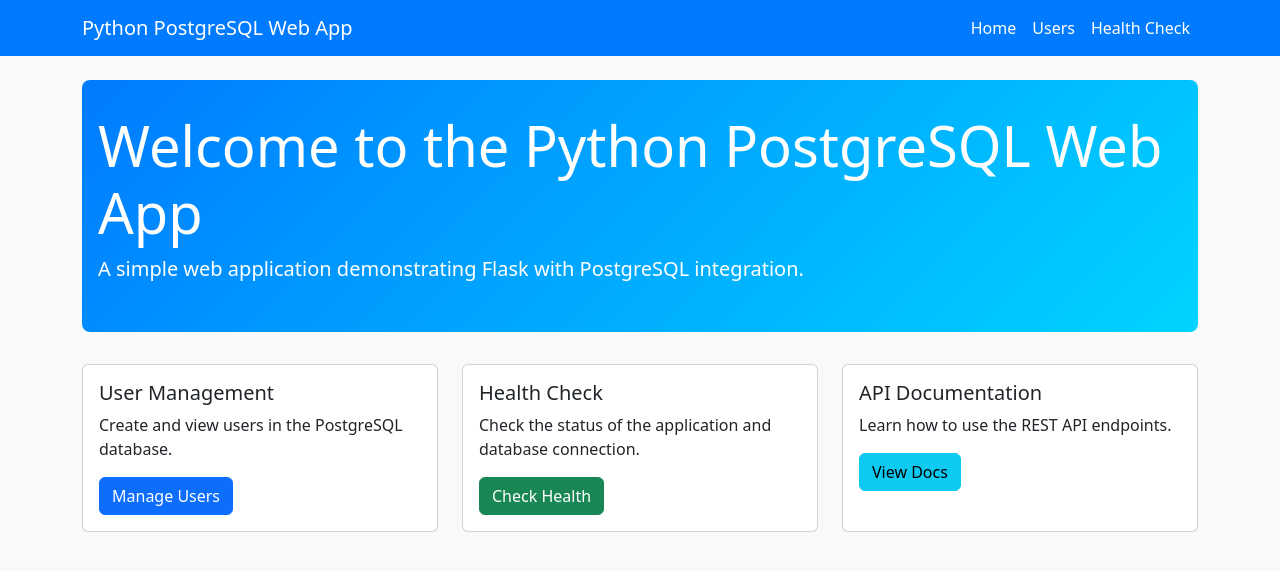
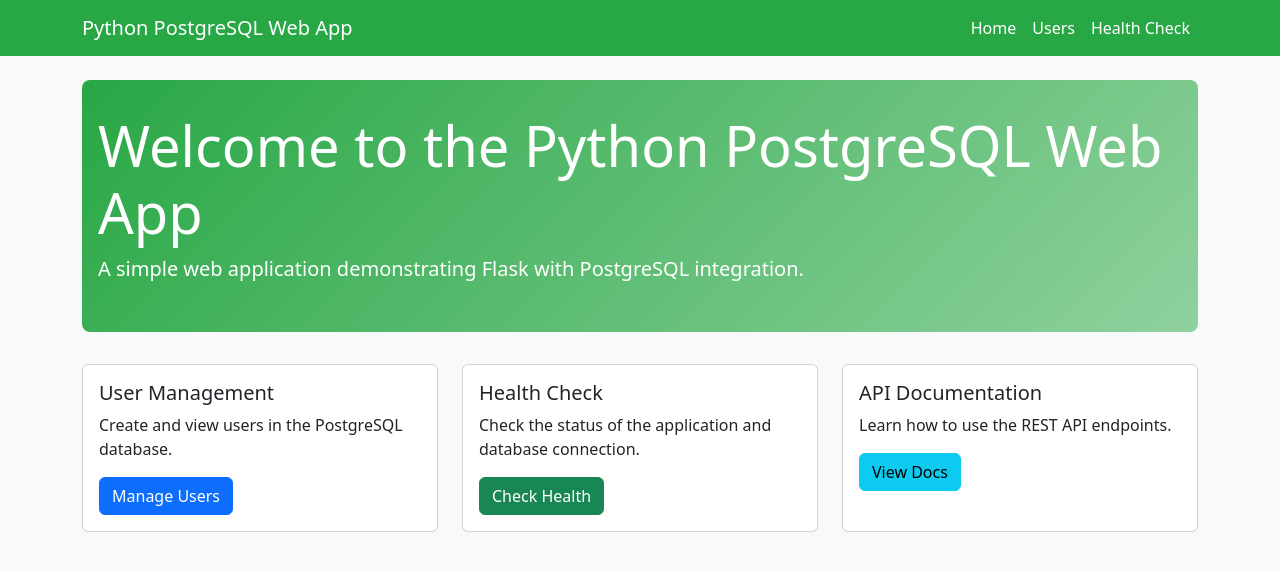
Before and after one commit to emmydush/Render, a Flask app: page / in a window 1280 px wide. Shown: the top 571 px of the page. Run offline with Flask 3, Linux system fonts and the light colour scheme; some libraries are stand-ins or nearby versions.

Commit message:
Update home page background to green gradient color

```diff
--- a/templates/base.html
+++ b/templates/base.html
@@ -10,13 +10,13 @@
             background-color: #f8f9fa;
         }
         .navbar {
-            background-color: #007bff;
+            background-color: #28a745;
         }
         .navbar-brand, .nav-link {
             color: white !important;
         }
         .jumbotron {
-            background: linear-gradient(135deg, #007bff, #00d4ff);
+            background: linear-gradient(135deg, #28a745, #8fd19e);
             color: white;
             padding: 2rem 1rem;
             margin-bottom: 2rem;
```
